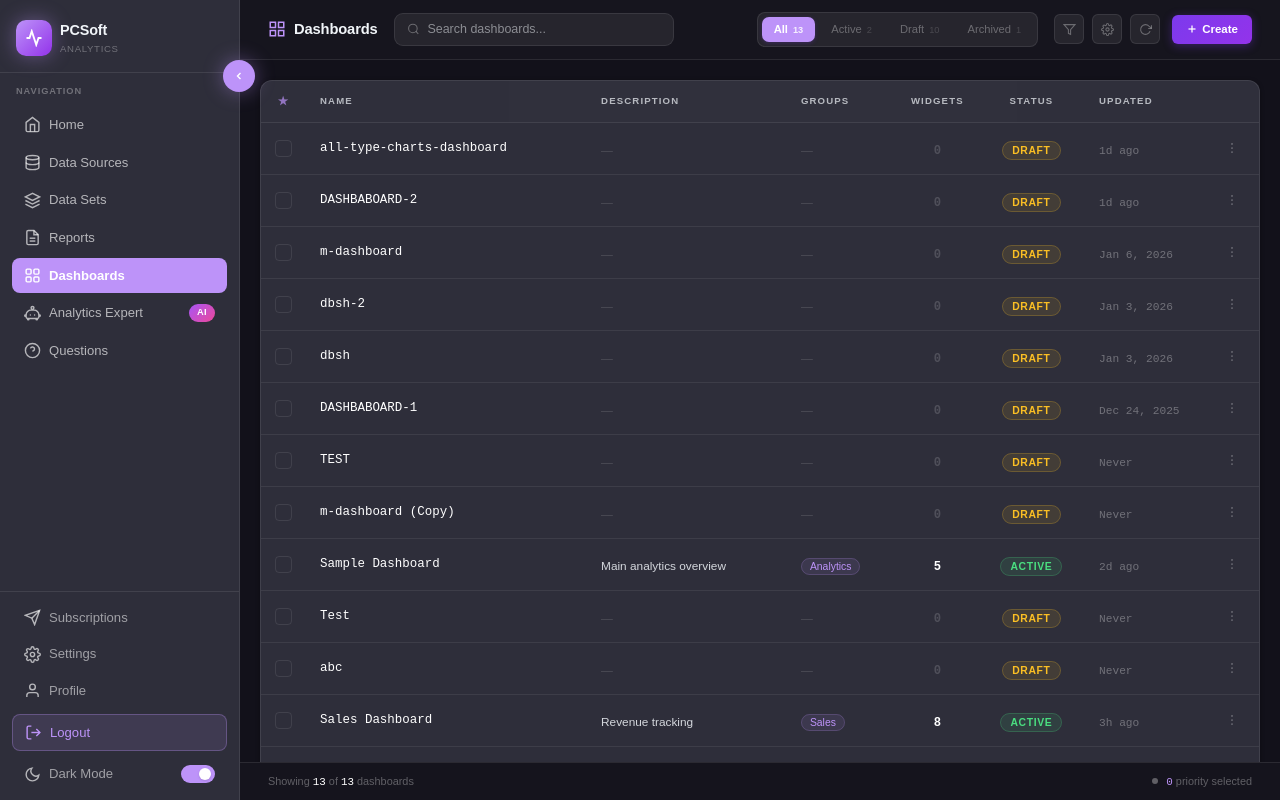
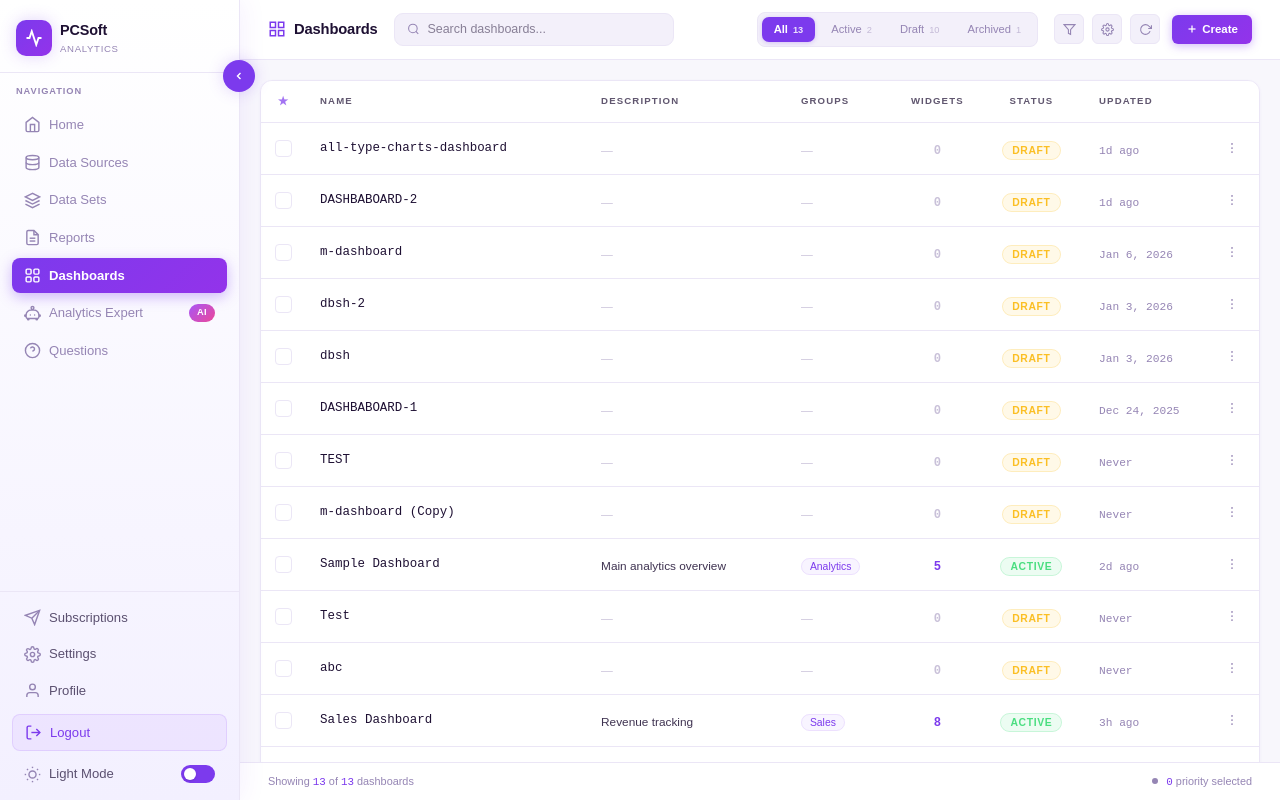
Before and after one commit to VaibhavMore2002/PCSoftAnalytics, a React (Vite) app: page /dashboards in a window 1280 px wide. Built offline with nearby package versions, Linux system fonts and the light colour scheme.

Commit message:
Changes in Design

```diff
--- a/src/DashboardList.jsx
+++ b/src/DashboardList.jsx
@@ -75,7 +75,13 @@ function StatusBadge({ status }) {
 
 // ── Main ────────────────────────────────────────────────────
 export default function DashboardsPage() {
-  const [isDark, setIsDark] = useState(true);
+  const [isDark, setIsDark] = useState(() => {
+    try {
+      const saved = localStorage.getItem("pcsoft-isDark");
+      if (saved !== null) return JSON.parse(saved);
+    } catch {}
+    return false;
+  });
   const [activeNav, setActiveNav] = useState("Dashboards");
   const [search, setSearch] = useState("");
   const [activeTab, setActiveTab] = useState("All");
@@ -85,7 +91,10 @@ export default function DashboardsPage() {
   });
   const navigate = useNavigate();
 
-  useEffect(() => { document.documentElement.classList.toggle("dark", isDark); }, [isDark]);
+  useEffect(() => {
+    document.documentElement.classList.toggle("dark", isDark);
+    try { localStorage.setItem("pcsoft-isDark", JSON.stringify(isDark)); } catch {}
+  }, [isDark]);
 
   useEffect(() => {
     localStorage.setItem("pcsoft-priority-dashboards", JSON.stringify(priorityDashboards));
@@ -288,7 +297,7 @@ export default function DashboardsPage() {
                           )}
                           <span
                             className="text-[0.78rem] font-normal font-mono"
-                            style={{ color: isPriority ? "var(--nav-active)" : "#fff" }}
+                            style={{ color: isPriority ? "var(--nav-active)" : "var(--text)" }}
                           >
                             {d.name}
                           </span>
@@ -319,7 +328,7 @@ export default function DashboardsPage() {
                       {/* Widgets */}
                       <td className="px-3.5 py-3 text-center">
                         <span
-                          className={`text-[0.76rem] font-semibold font-mono ${d.widgets > 0 ? "text-white opacity-100" : "text-[var(--text-muted)] opacity-50"}`}
+                          className={`text-[0.76rem] font-semibold font-mono ${d.widgets > 0 ? "text-[var(--nav-active)] opacity-100" : "text-[var(--text-muted)] opacity-50"}`}
                         >
                           {d.widgets}
                         </span>
@@ -352,7 +361,7 @@ export default function DashboardsPage() {
         <div className="flex items-center justify-between px-7 py-[10px] shrink-0 border-t border-t-[var(--border)] bg-[var(--topbar-bg)]">
           <div className="flex items-center gap-3">
             <span className="text-[0.68rem] font-medium text-[var(--text-muted)]">
-              Showing <span className="text-white font-mono">{filtered.length}</span> of <span className="text-white font-mono">{DASHBOARDS.length}</span> dashboards
+              Showing <span className="text-[var(--nav-active)] font-mono">{filtered.length}</span> of <span className="text-[var(--nav-active)] font-mono">{DASHBOARDS.length}</span> dashboards
             </span>
             {activeTab !== "All" && (
               <span
--- a/src/Home.jsx
+++ b/src/Home.jsx
@@ -149,7 +149,13 @@ function SectionLabel({ children, right }) {
 
 // ── Main ───────────────────────────────────────────────────
 export default function PCSoftAnalytics() {
-  const [isDark, setIsDark] = useState(true);
+  const [isDark, setIsDark] = useState(() => {
+    try {
+      const saved = localStorage.getItem("pcsoft-isDark");
+      if (saved !== null) return JSON.parse(saved);
+    } catch {}
+    return false;
+  });
   const [activeNav, setActiveNav] = useState("Home");
   const [dsSearch, setDsSearch] = useState("");
   const [priorityDashboards, setPriorityDashboards] = useState(() => {
@@ -163,6 +169,7 @@ export default function PCSoftAnalytics() {
   // Sync dark class on <html>
   useEffect(() => {
     document.documentElement.classList.toggle("dark", isDark);
+    try { localStorage.setItem("pcsoft-isDark", JSON.stringify(isDark)); } catch {}
   }, [isDark]);
 
   // Listen for priority dashboard changes from the Dashboards page
@@ -212,7 +219,7 @@ export default function PCSoftAnalytics() {
       <div className="flex-1 flex flex-col overflow-hidden min-w-0">
 
         {/* ── Top bar ───────────────────────────────── */}
-        <div className="flex items-center justify-between px-7 pt-3 pb-3 shrink-0 transition-colors duration-300 gap-6 border-b border-b-[var(--border)] bg-[var(--topbar-bg)]">
+        <div className="flex items-center justify-between px-7 pt-7 pb-3 shrink-0 transition-colors duration-300 gap-6 border-b border-b-[var(--border)] bg-[var(--topbar-bg)]">
           {/* ── Left: Data Sources section ─────────── */}
           <div className="flex items-center gap-4 flex-1 min-w-0">
             {/* Data Sources label */}
```
